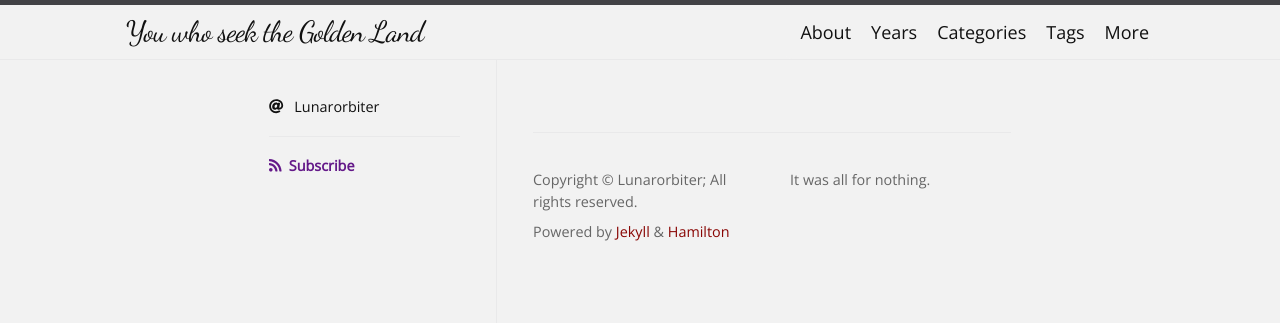
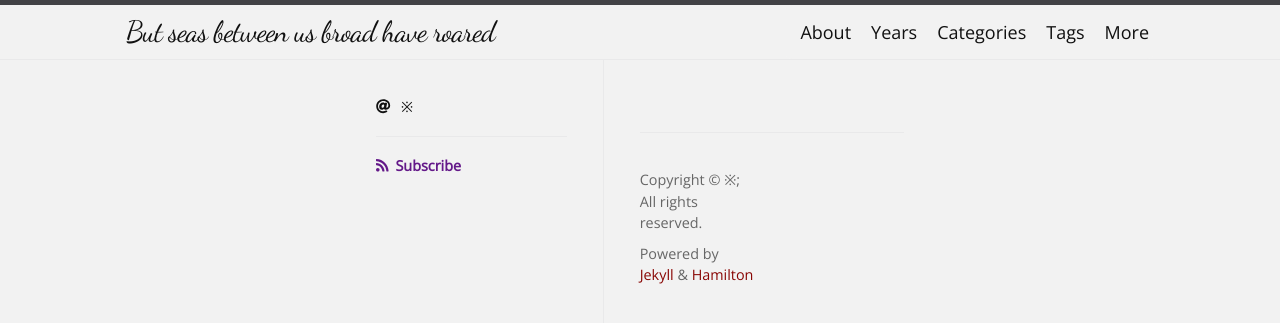
Before and after one commit to scatterdclouds/scatterdclouds.github.io, a Jekyll site: the page built from index.html, in a window 1280 px wide. Shown: the top 323 px of the page. Built offline with Jekyll 4.4.1, drawn with Linux system fonts in a browser that asks for light colours; nearby versions of some CDN libraries; some web fonts are replaced; the list of posts is cut into pages by our own code; comment, search, counter and statistics services are not loaded.

Commit message:
Update _config.yml

```diff
--- a/_config.yml
+++ b/_config.yml
@@ -1,6 +1,6 @@
-title: You who seek the Golden Land
-description: It was all for nothing.
-author: Lunarorbiter
+title: But seas between us broad have roared
+description:
+author: ※
 avatar:
 email:
 
```
